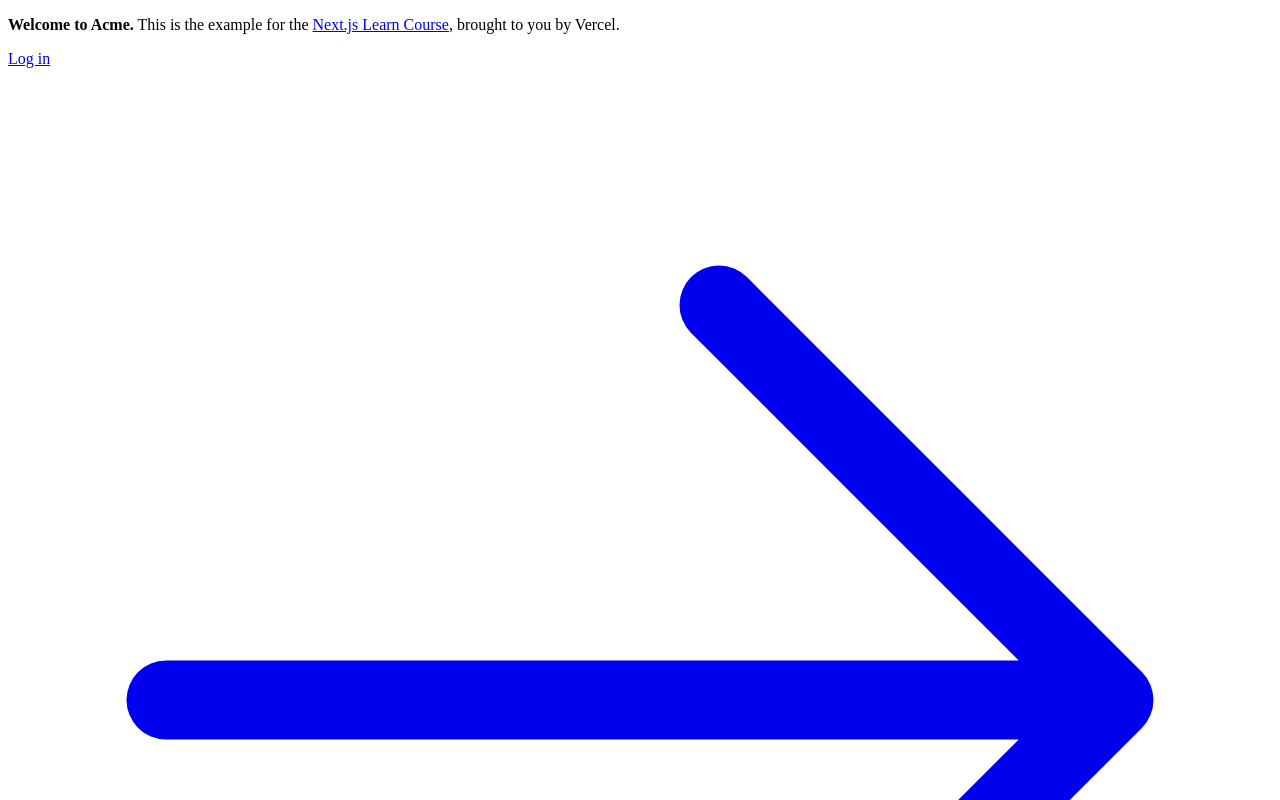
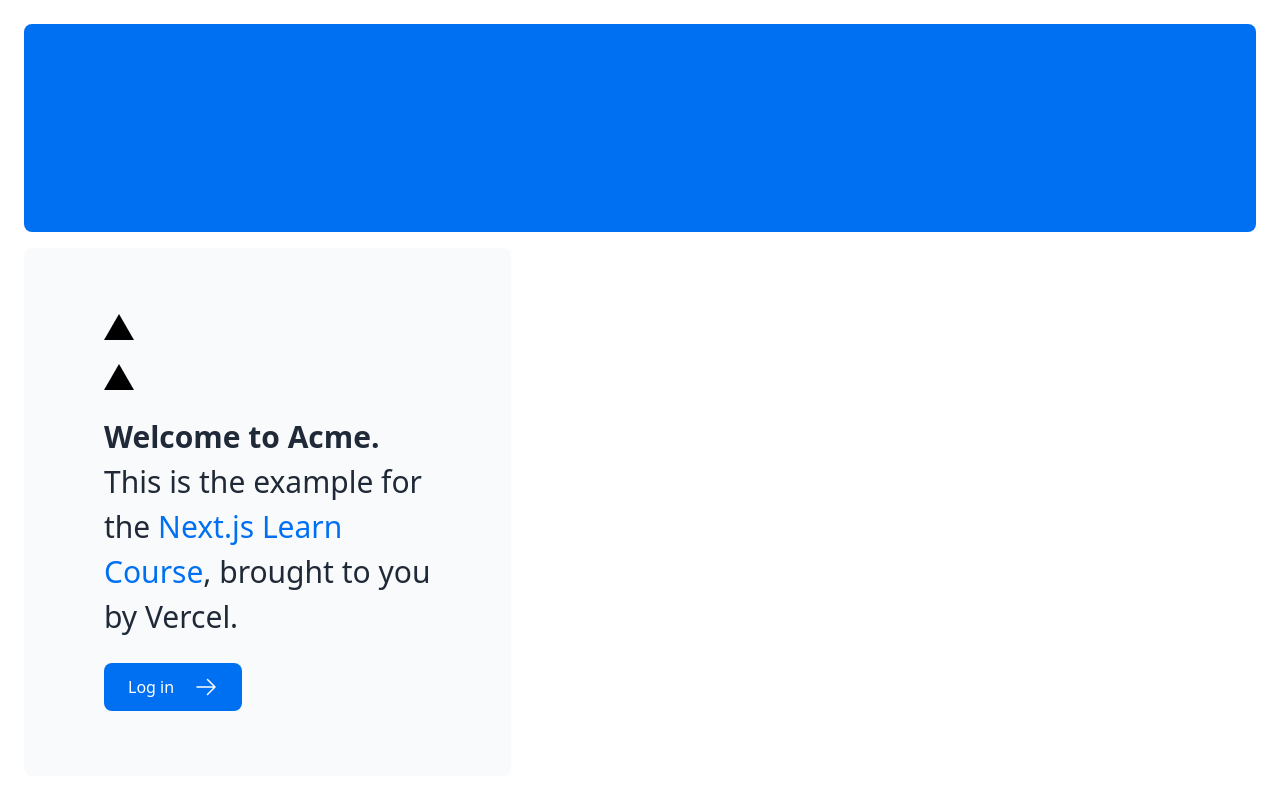
Before and after one commit to LLeeJr/what-s-next, a Next.js app in the folder nextjs-dashboard/: page / in a window 1280 px wide. Shown: the top 800 px of the page. Built offline with nearby package versions, Linux system fonts and the light colour scheme.

Commit message:
chapter 2 dashboard: css

```diff
--- a/nextjs-dashboard/app/layout.tsx
+++ b/nextjs-dashboard/app/layout.tsx
@@ -1,3 +1,5 @@
+import '@/app/ui/global.css'
+
 export default function RootLayout({
   children,
 }: {
--- a/nextjs-dashboard/app/page.tsx
+++ b/nextjs-dashboard/app/page.tsx
@@ -1,6 +1,7 @@
 import AcmeLogo from '@/app/ui/acme-logo';
 import { ArrowRightIcon } from '@heroicons/react/24/outline';
 import Link from 'next/link';
+import styles from '@/app/ui/home.module.css'
 
 export default function Page() {
   return (
@@ -10,6 +11,8 @@
       </div>
       <div className="mt-4 flex grow flex-col gap-4 md:flex-row">
         <div className="flex flex-col justify-center gap-6 rounded-lg bg-gray-50 px-6 py-10 md:w-2/5 md:px-20">
+          <div className="relative w-0 h-0 border-l-[15px] border-r-[15px] border-b-[26px] border-l-transparent border-r-transparent border-b-black"/>
+          <div className={styles.shape}/>
           <p className={`text-xl text-gray-800 md:text-3xl md:leading-normal`}>
             <strong>Welcome to Acme.</strong> This is the example for the{' '}
             <a href="https://nextjs.org/learn/" className="text-blue-500">
--- /dev/null
+++ b/nextjs-dashboard/app/ui/home.module.css
@@ -0,0 +1,7 @@
+.shape {
+    height: 0;
+    width: 0;
+    border-bottom: 26px solid black;
+    border-left: 15px solid transparent;
+    border-right: 15px solid transparent;
+}
```
